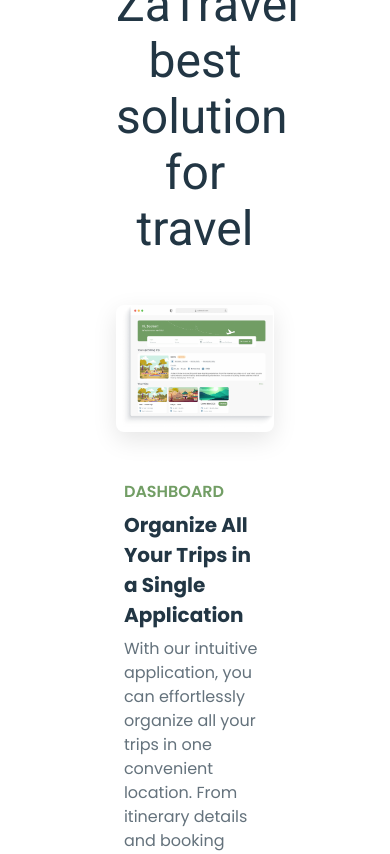
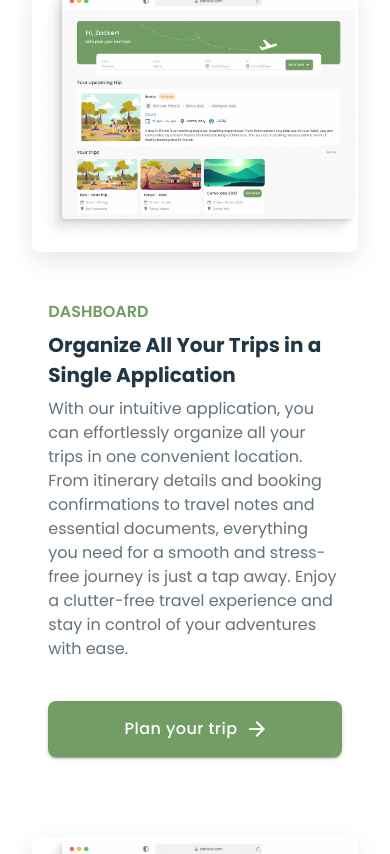
Before and after one commit to Mortharion-tech/za-travel, a React (Vite) app: page / in a window 390 px wide. Shown: the part 1213-2067 px from the top of the page. Built offline with nearby package versions, Linux system fonts and the light colour scheme; no server answers.

Commit message:
Update MobileLandingPage.tsx

```diff
--- a/src/features/landing/components/MobileLandingPage.tsx
+++ b/src/features/landing/components/MobileLandingPage.tsx
@@ -21,7 +21,7 @@ export default function MobileLandingPage() {
         width="100%"
         sx={{ px: '15px' }}
       />
-      <Box sx={{ px: '100px' }}>
+      <Box sx={{ px: '16px' }}>
         <MobileHero />
         <AppFeatures />
         <Advantages />
```
